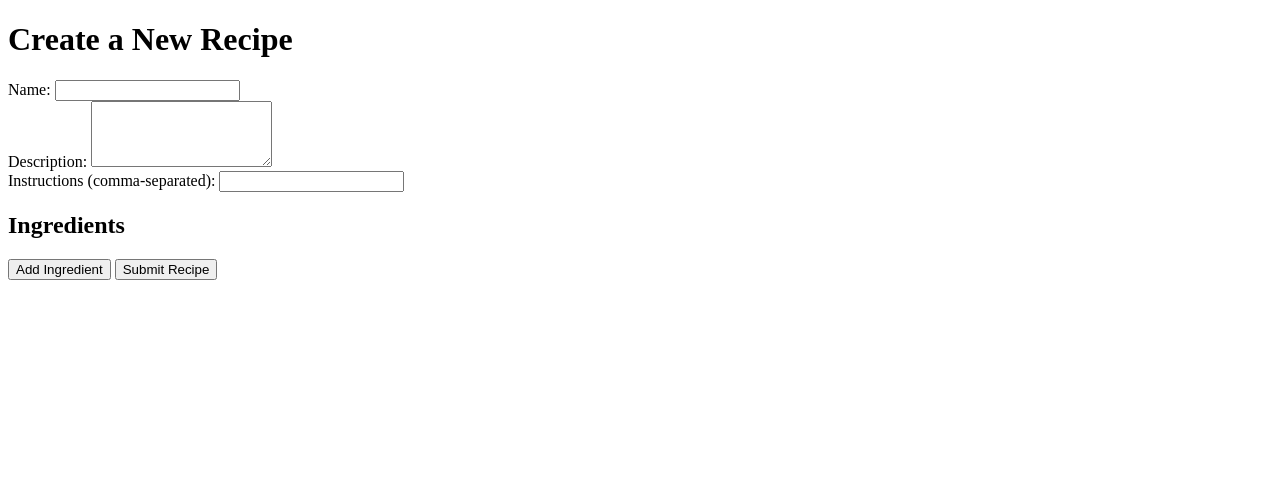
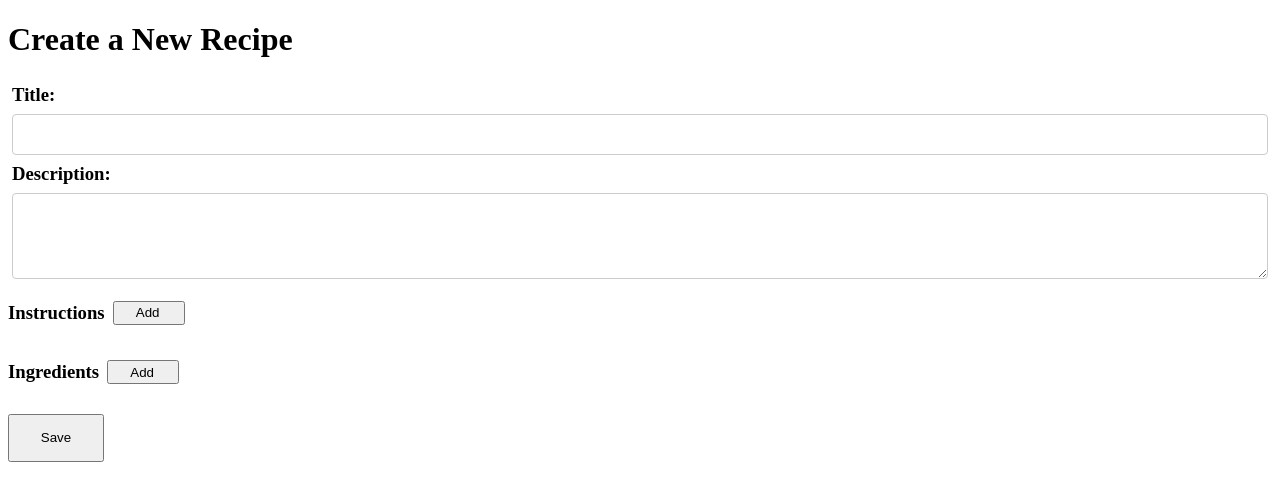
Before and after one commit to cstainsby/LocalNetworkIOT, a SvelteKit app in the folder piserver-api/: page /user/meal-plan/meal in a window 1280 px wide. Shown: the top 500 px of the page. Built offline with nearby package versions, Linux system fonts and the light colour scheme.

Commit message:
working on recurrsive way to unflatten data returned by form

```diff
--- a/piserver-api/src/lib/foodBasedTypes.ts
+++ b/piserver-api/src/lib/foodBasedTypes.ts
@@ -1,7 +1,7 @@
 
 
 interface Recipe {
-    name: string, // recipe name
+    name?: string, // recipe name
     description?: string,
     orderedInstructions: string[],
 
--- a/piserver-api/src/routes/user/meal-plan/meal/+page.svelte
+++ b/piserver-api/src/routes/user/meal-plan/meal/+page.svelte
@@ -2,6 +2,9 @@
 
 <script lang="ts">
     import type { Recipe } from "$lib/foodBasedTypes";
+    import { onDestroy, onMount } from "svelte";
+
+    const LOCALSTORE_RECIPE_FORM_KEY = "newRecipeFormData"
 
     let newRecipe: Recipe = {
         name: '',
@@ -10,74 +13,198 @@
         ingredients: []
     };
 
+    let isSaving = false;
+    let changesMade = false
+
+    const addInstruction = () => {
+        newRecipe.orderedInstructions.push("");
+        newRecipe.orderedInstructions = [...newRecipe.orderedInstructions]
+    };
+    const removeInstruction = (index: number) => {
+        newRecipe.orderedInstructions.splice(index, 1);
+        newRecipe.orderedInstructions = [...newRecipe.orderedInstructions]
+    };
+
     const addIngredient = () => {
         newRecipe.ingredients.push({ name: '', portionMetric: '', portionAmount: 0 });
         newRecipe.ingredients = [...newRecipe.ingredients]
     };
-
     const removeIngredient = (index: number) => {
         newRecipe.ingredients.splice(index, 1);
         newRecipe.ingredients = [...newRecipe.ingredients]
     };
 
     const submitRecipe = () => {
-      // Handle submitting the recipe (you can implement this part)
-      console.log('New Recipe:', newRecipe);
+        const savedRecipeFormData = localStorage.getItem(LOCALSTORE_RECIPE_FORM_KEY)
+        if (savedRecipeFormData !== undefined && savedRecipeFormData !== null) {
+            localStorage.removeItem(LOCALSTORE_RECIPE_FORM_KEY)
+        }
     };
+
+
+    const handleFormChange = (event) => {
+        if (changesMade === false) {
+            changesMade = true
+        }
+
+        // if (event.target !== null && event.target.value != null) {
+        //     // the currently held object already has the updated changes
+        //     localStorage.setItem(LOCALSTORE_RECIPE_FORM_KEY, JSON.stringify(newRecipe))
+        // }
+    }
+
+    // onMount(async () => {
+    //     const savedRecipeFormData = localStorage.getItem(LOCALSTORE_RECIPE_FORM_KEY)
+    //     if (savedRecipeFormData !== undefined && savedRecipeFormData !== null) {
+    //         newRecipe = JSON.parse(savedRecipeFormData)
+    //     }
+    // })
+
+    // onDestroy(() => {
+    //     if (typeof window !== 'undefined' && typeof localStorage !== 'undefined') {
+    //         const savedRecipeFormData = localStorage.getItem(LOCALSTORE_RECIPE_FORM_KEY)
+    //         if (savedRecipeFormData !== undefined && savedRecipeFormData !== null) {
+    //             localStorage.removeItem(LOCALSTORE_RECIPE_FORM_KEY)
+    //         }
+    //     }
+    // })
+
 </script>
 
+<style lang="scss">
+    form {
+        display: flex;
+        flex-direction: column;
+
+        label {
+            display: flex;
+            flex-direction: column;
+
+            & > * {
+                margin: 4px;
+            }
+        }
+
+        input[type="text"],
+        textarea {
+            width: auto;
+            padding: 12px;
+            border: 1px solid #ccc;
+            border-radius: 4px;
+            box-sizing: border-box;
+        }
+
+        .submit-button {
+            margin-top: 12px;
+            width: 96px;
+            height: 48px;
+        }
+
+        .multiple-item-input-header {
+            display: flex;
+            flex-direction: row;
+            align-items: center;
+
+            & > * {
+                padding-right: 8px;
+            }
+
+            & > button {
+                width: 72px;
+                height: 24px;
+            }
+        }
+
+        ul {
+            list-style-type: none;
+            margin: 0px;
+
+            // li {
+            //     margin: 12px;
+            //     padding: 12px;
+            //     background-color: lightblue;
+            //     border-radius: 4px;
+
+            //     label {
+            //         display: flex;
+            //         flex-direction: column;
+            //         margin: 12px;
+            //     }
+            // }
+        }
+    }
+</style>
+
 <h1>Create a New Recipe</h1>
+<!-- {#if changesMade}
+    {#if isSaving}
+    <p>Saving...</p>
+    {:else}
+    <p>Saved</p>
+    {/if}
+{/if} -->
 
-<form method="post" action="/user/meal-plan/meal/post">
+
+<form method="post" action="?/post" on:change={handleFormChange}>
     <label>
-        Name:
-        <input type="text" bind:value="{newRecipe.name}" />
+        <h3>Title:</h3>
+        <input name="recipeName" type="text" bind:value="{newRecipe.name}" />
     </label>
-    <br />
 
     <label>
-        Description:
-        <textarea bind:value="{newRecipe.description}" rows="4"></textarea>
+        <h3>Description:</h3>
+        <textarea name="recipeDescription" bind:value="{newRecipe.description}" rows="4"></textarea>
     </label>
-    <br />
 
-    <label>
-        Instructions (comma-separated):
-        <input type="text" bind:value="{newRecipe.orderedInstructions}" />
-    </label>
-    <br />
+    <div class="multiple-item-input-header">
+        <h3>Instructions</h3>
+        <button type="button" on:click="{addInstruction}">Add</button>
+    </div>
+    <ul>
+        {#each newRecipe.orderedInstructions as instruction, index}
+            <li>
+                <div class="listed-item-header">
+                    <b>Instruction {index}:</b>
+                    <button type="button" on:click="{() => removeInstruction(index)}">Remove Ingredient</button>
+                </div>
+                <label>
+                    <textarea name="recipeInstruction_{index}" bind:value="{instruction}" />
+                </label>
+            </li>
+        {/each}
+    </ul>
 
     <!-- Ingredients -->
-    <h2>Ingredients</h2>
+    <div class="multiple-item-input-header">
+        <h3>Ingredients</h3>
+        <button type="button" on:click="{addIngredient}">Add</button>
+    </div>
     <ul>
     {#each newRecipe.ingredients as ingredient, index}
         <li class="ingredient">
+            <div class="recipe-header">
+                <b>Ingredient {index}:</b>
+                <button type="button" on:click="{() => removeIngredient(index)}">Remove Ingredient</button>
+            </div>
             <label>
                 Ingredient Name:
-                <input type="text" bind:value="{ingredient.name}" />
+                <input name="recipeIngredientName_{index}" type="text" bind:value="{ingredient.name}" />
             </label>
-            <br />
 
             <label>
                 Portion Metric:
-                <input type="text" bind:value="{ingredient.portionMetric}" />
+                <input name="recipeIngredientPortionMetric_{index}" type="text" bind:value="{ingredient.portionMetric}" />
             </label>
-            <br />
 
             <label>
                 Portion Amount:
-                <input type="number" step="0.01" bind:value="{ingredient.portionAmount}" />
+                <input name="recipeIngredientPortionAmount_{index}" type="number" step="1" bind:value="{ingredient.portionAmount}" />
             </label>
-            <br />
-
-            <button type="button" on:click="{() => removeIngredient(index)}">Remove Ingredient</button>
         </li>
     {/each}
     </ul>
 
-    <button type="button" on:click="{addIngredient}">Add Ingredient</button>
-
-    <button type="submit">Submit Recipe</button>
+    <button class="submit-button" type="submit">Save</button>
 </form>
 
 
```
Also changed, not shown: piserver-api/src/routes/user/meal-plan/meal/+page.server.ts (+151 -2 lines).
